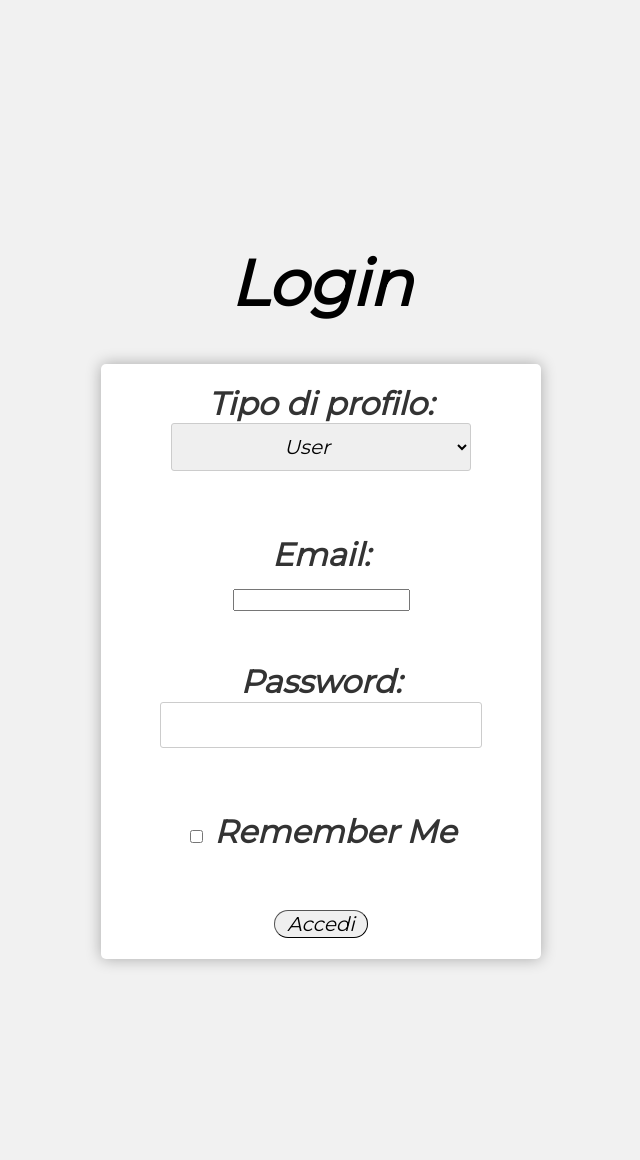
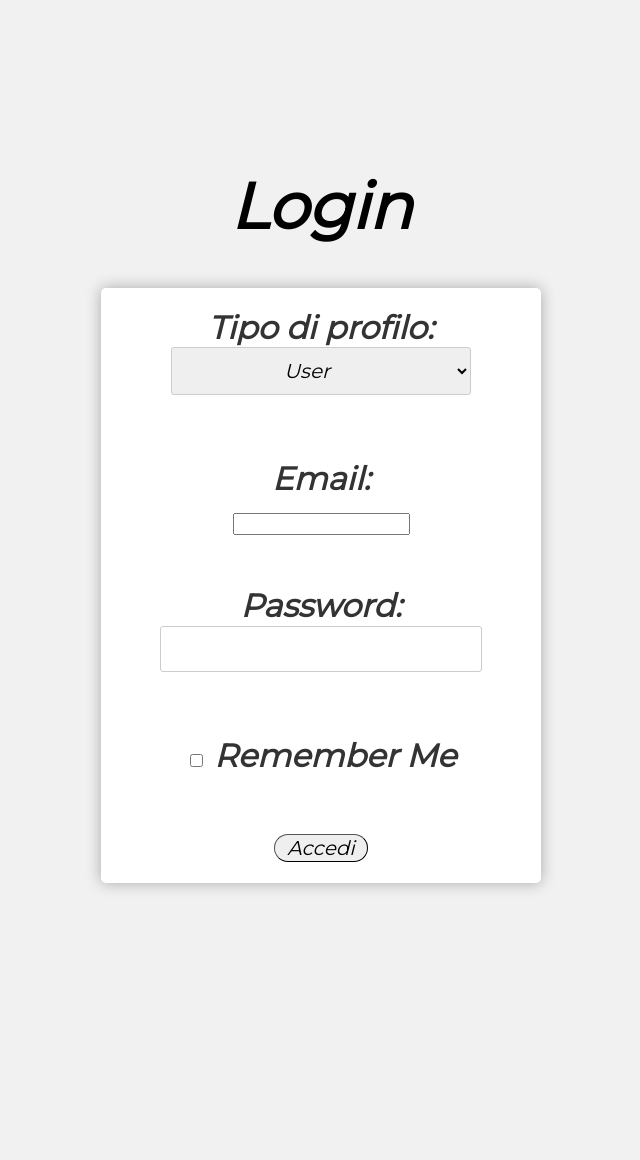
Before and after one commit to Devix11/BibliotecaPhp, a PHP site: page /login.php in a window 1280 px wide. Shown: the whole page, without its empty margins (319-959 px from the left). After the commit the page ends 890 px from the top, so only its background shows below. Run offline with PHP 8.4, Linux system fonts and the light colour scheme.

Commit message:
Update login.css

```diff
--- a/login.css
+++ b/login.css
@@ -8,8 +8,8 @@ body{
     margin: 0;
     padding: 0;
     text-align: center;
-    padding-top: 14%;
-    padding-bottom: 14%;
+    padding-top: 8%;
+    padding-bottom: 8%;
 
     display: block;
     font-size: 2em;
```
